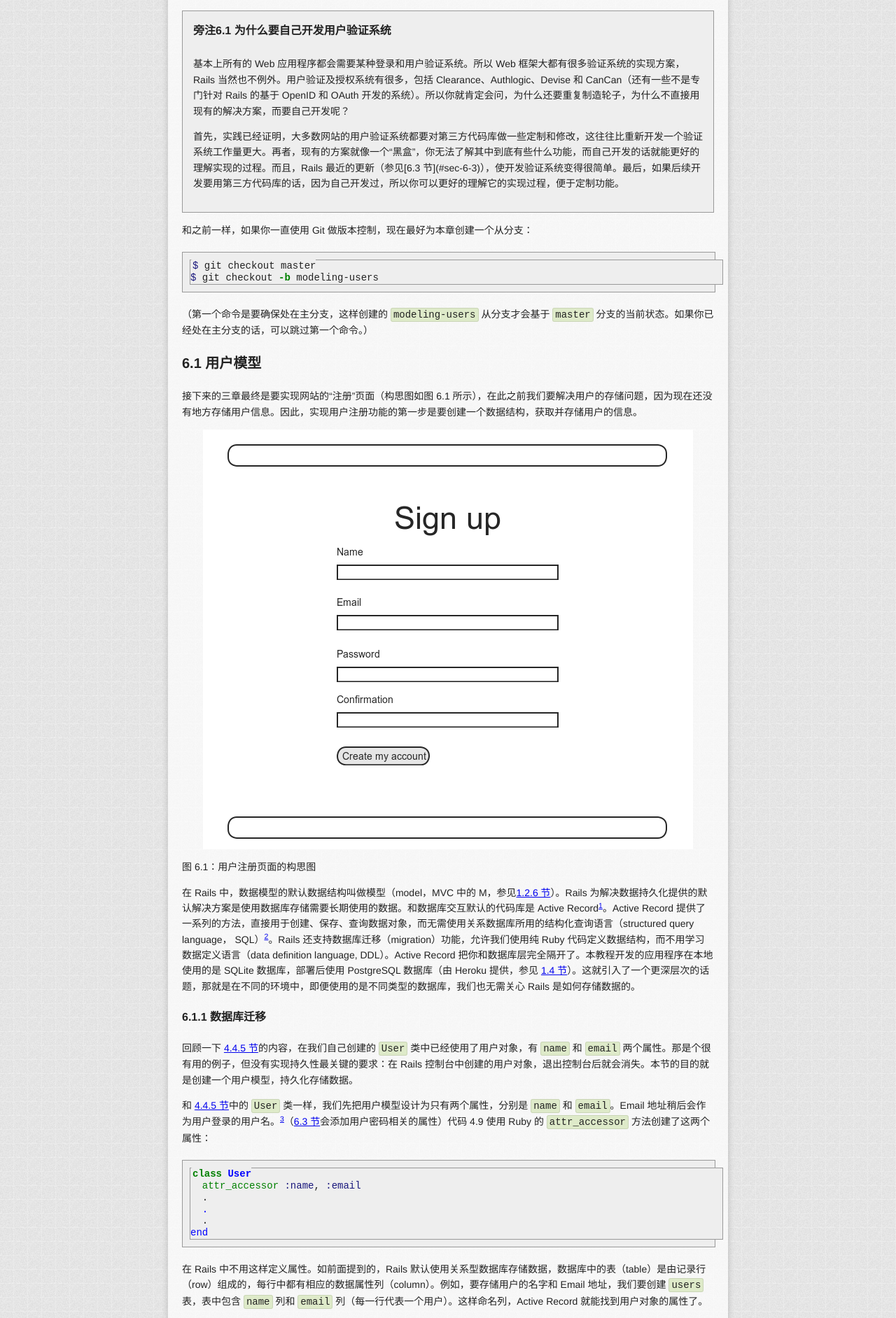
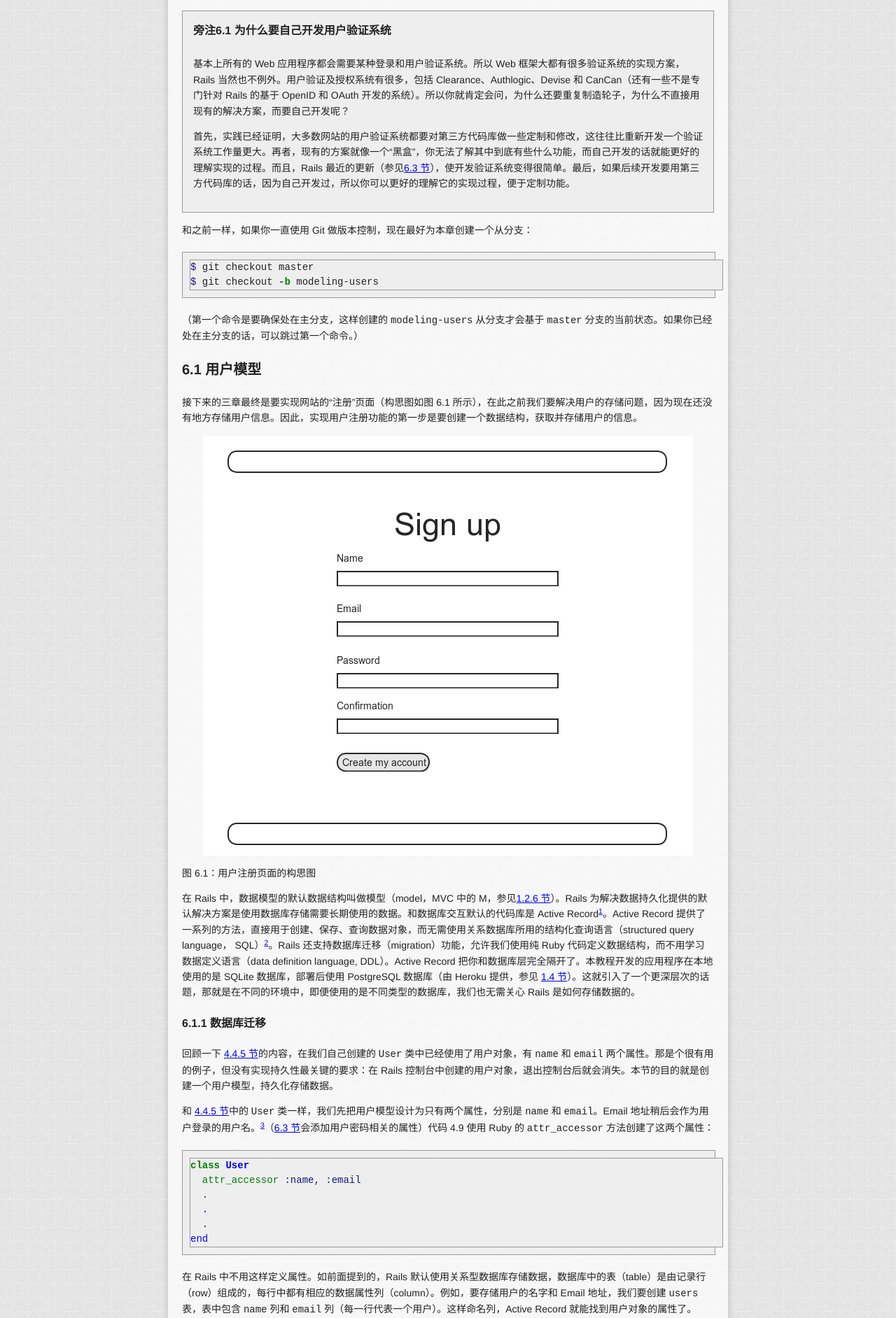
Before and after one commit to AndorChen/rails-tutorial-2nd-cn, a Jekyll site: the page built from chapter6.md, in a window 1280 px wide. Shown: the part 386-2270 px from the top of the page at 70% size. Built offline with Jekyll 4.4.1, drawn with Linux system fonts in a browser that asks for light colours; nearby versions of some CDN libraries; library files that are not in the unit come from our copies; Markdown is read by kramdown in place of the engine named in the settings.

Commit message:
little fix

```diff
--- a/assets/css/style.css
+++ b/assets/css/style.css
@@ -674,14 +674,6 @@ body {
   margin: 0 auto;
 }
 
-.main code,
-.main tt {
-    background-color: #DEEAC9;
-    border: 1px solid #CAD5B7;
-    border-radius: 3px;
-    padding: 1px 3px;
-}
-
 .main .center {
   text-align: center;
 }
@@ -788,7 +780,7 @@ body {
 }
 
 .main pre {
-  line-height: 1.2em;
+  line-height: 1.5;
   font-family: monospace;
 }
 
--- a/chapter6.md
+++ b/chapter6.md
@@ -10,7 +10,7 @@ title: 第六章 用户模型
 <div id="box-6-1" class="aside">
     <h4>旁注6.1 为什么要自己开发用户验证系统</h4>
     <p>基本上所有的 Web 应用程序都会需要某种登录和用户验证系统。所以 Web 框架大都有很多验证系统的实现方案，Rails 当然也不例外。用户验证及授权系统有很多，包括 Clearance、Authlogic、Devise 和 CanCan（还有一些不是专门针对 Rails 的基于 OpenID 和 OAuth 开发的系统）。所以你就肯定会问，为什么还要重复制造轮子，为什么不直接用现有的解决方案，而要自己开发呢？</p>
-    <p>首先，实践已经证明，大多数网站的用户验证系统都要对第三方代码库做一些定制和修改，这往往比重新开发一个验证系统工作量更大。再者，现有的方案就像一个“黑盒”，你无法了解其中到底有些什么功能，而自己开发的话就能更好的理解实现的过程。而且，Rails 最近的更新（参见[6.3 节](#sec-6-3)），使开发验证系统变得很简单。最后，如果后续开发要用第三方代码库的话，因为自己开发过，所以你可以更好的理解它的实现过程，便于定制功能。</p>
+    <p>首先，实践已经证明，大多数网站的用户验证系统都要对第三方代码库做一些定制和修改，这往往比重新开发一个验证系统工作量更大。再者，现有的方案就像一个“黑盒”，你无法了解其中到底有些什么功能，而自己开发的话就能更好的理解实现的过程。而且，Rails 最近的更新（参见<a href="#sec-6-3">6.3 节</a>），使开发验证系统变得很简单。最后，如果后续开发要用第三方代码库的话，因为自己开发过，所以你可以更好的理解它的实现过程，便于定制功能。</p>
 </div>
 
 和之前一样，如果你一直使用 Git 做版本控制，现在最好为本章创建一个从分支：
```
